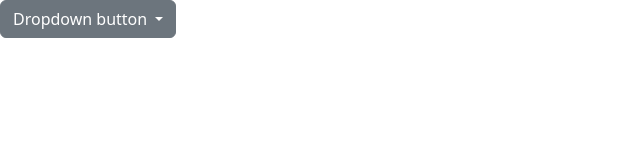
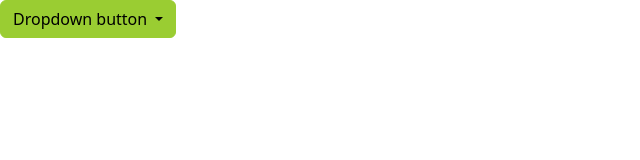
Before and after one commit to yeyoung8805/bootstrap_practice, a website built with Parcel: page index.html in a window 1280 px wide. Shown: the whole page, without its empty margins (0-640 px from the left). Built offline with nearby package versions, Linux system fonts and the light colour scheme.

Commit message:
change btn-secondary color to yellowgreen

```diff
--- a/scss/main.scss
+++ b/scss/main.scss
@@ -9,7 +9,7 @@
 
 $theme-colors: (
   "primary":    $primary,
-  "secondary":  $secondary,
+  "secondary":  yellowgreen,
   "success":    $success,
   "info":       $info,
   "warning":    $warning,
```
